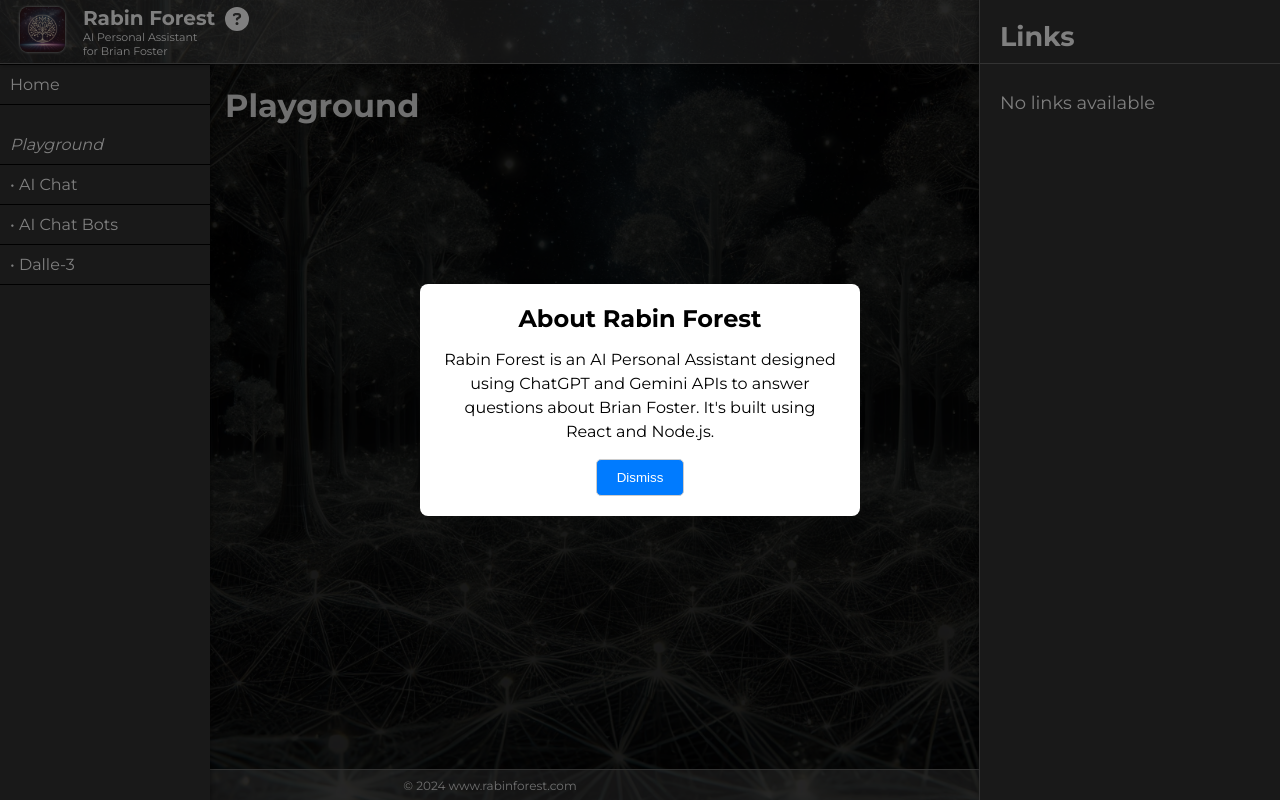
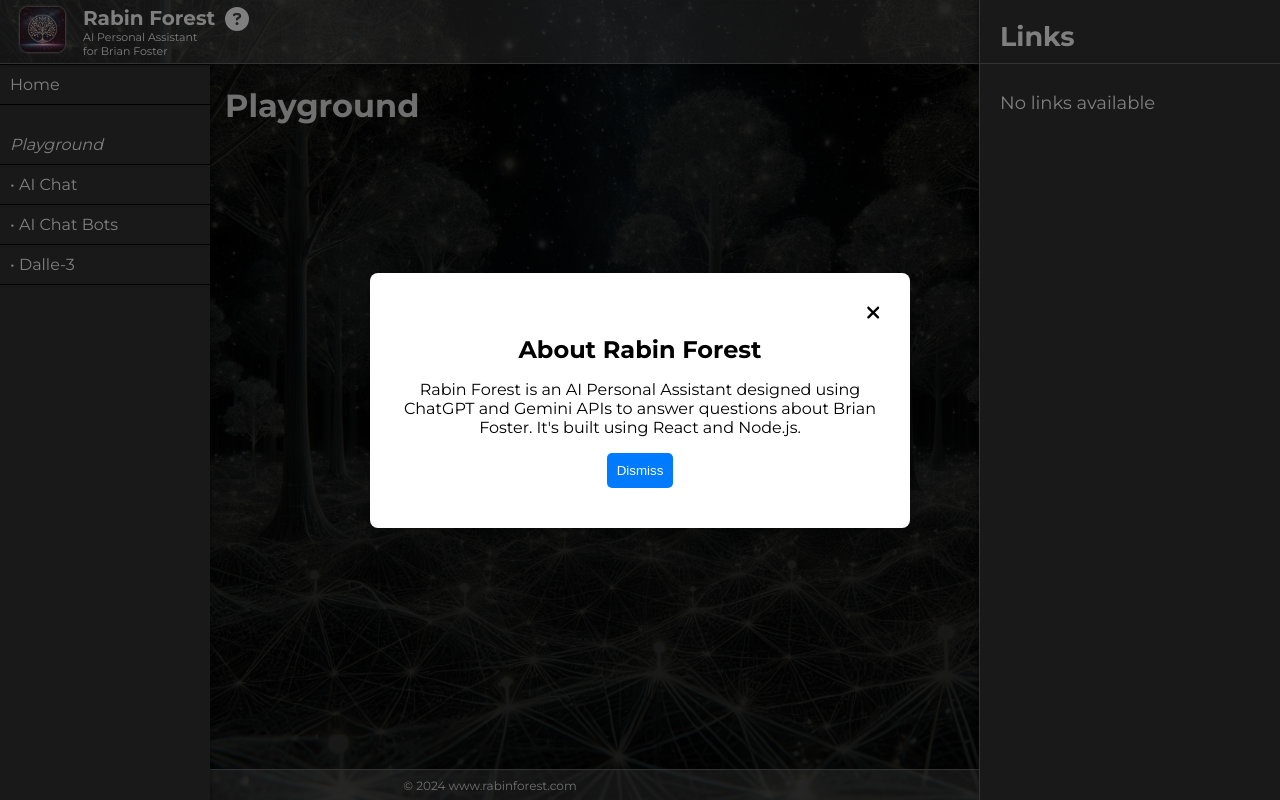
Before and after one commit to sg-bfoster/rabinforest, a React (Create React App) app: page /playground in a window 1280 px wide. Both pictures are taken after a click on the icon 237 px from the left and 19 px from the top of the page. Built offline with nearby package versions, Linux system fonts and the light colour scheme.

Commit message:
unversal modal

```diff
--- a/src/AI-Chat-Bots.js
+++ b/src/AI-Chat-Bots.js
@@ -2,14 +2,16 @@ import React, { useState, useRef, useEffect } from 'react';
 import axios from 'axios';
 import { FontAwesomeIcon } from '@fortawesome/react-fontawesome';
 import { faCircleQuestion } from '@fortawesome/free-solid-svg-icons';
+import { useDispatch } from 'react-redux';
+import { openModal } from './features/modalSlice';
 
 const AIChatBots = () => {
     const [messages, setMessages] = useState([]); // State for messages
     const [isActive, setIsActive] = useState(false);
-    const [showModal, setShowModal] = useState(false);
     const conLength = 8;
     const messagesEndRef = useRef(null);
     const conversationRef = useRef(null);
+    const dispatch = useDispatch();
 
     let assistantAHistory = [];
     let assistantBHistory = [];
@@ -62,6 +64,14 @@ const AIChatBots = () => {
         ];
         const { data } = await axios.post('https://bfoster-services.herokuapp.com/ai/ai-chat', { messages: conversation });
         return data.response;
+    };
+    const handleOpenModal = () => {
+        dispatch(
+            openModal({
+                title: '',
+                type: 'chat-bots',
+            })
+        );
     };
 
     const startDiscussion = async () => {
@@ -144,7 +154,7 @@ const AIChatBots = () => {
                 <FontAwesomeIcon
                     icon={faCircleQuestion}
                     className="playground-help-icon"
-                    onClick={() => setShowModal(true)}
+                    onClick={() => handleOpenModal()}
                     title="AI Chat Bots"
                 />
             </div>
@@ -170,17 +180,6 @@ const AIChatBots = () => {
                     </button>
                 </div>
             </div>
-
-            {/* Modal */}
-            {showModal && (
-                <div className="modal-overlay" onClick={() => setShowModal(false)}>
-                    <div className="modal-content" onClick={(e) => e.stopPropagation()}>
-                        <h3>AI Chat Bots</h3>
-                        <p>This page allows two ChatGPT chat bots to discuss the topic you provide.</p>
-                        <button className="close-button" onClick={() => setShowModal(false)}>Close</button>
-                    </div>
-                </div>
-            )}
         </div>
     );
 };
--- a/src/AI-Chat.js
+++ b/src/AI-Chat.js
@@ -2,18 +2,28 @@ import { faCircleQuestion } from '@fortawesome/free-solid-svg-icons';
 import { FontAwesomeIcon } from '@fortawesome/react-fontawesome';
 import axios from 'axios';
 import React, { useState, useEffect, useRef } from 'react';
+import { openModal } from './features/modalSlice';
+import { useDispatch } from 'react-redux';
 
 function App() {
     const [prompt, setPrompt] = useState('');
     const [messages, setMessages] = useState([]);
     const messagesEndRef = useRef(null);
     const messagesContainerRef = useRef(null);
-    const [showModal, setShowModal] = useState(false);
-
+    const dispatch = useDispatch();
 
     const fetchResponse = async (prompt, history) => {
         const { data } = await axios.post('https://bfoster-services.herokuapp.com/ai/generate-text-gemini', { prompt: prompt, history: history });
         return data.response;
+    };
+
+    const handleOpenModal = () => {
+        dispatch(
+            openModal({
+                title: '',
+                type: 'chat',
+            })
+        );
     };
 
     const handleSubmit = async (e) => {
@@ -69,7 +79,7 @@ function App() {
                 <FontAwesomeIcon
                     icon={faCircleQuestion}
                     className="playground-help-icon"
-                    onClick={() => setShowModal(true)}
+                    onClick={() => handleOpenModal()}
                     title="AI Chat - Gemini"
                 />
             </div>
@@ -94,16 +104,7 @@ function App() {
             </form>
 
             </div>
-            {/* Modal */}
-            {showModal && (
-                <div className="modal-overlay" onClick={() => setShowModal(false)}>
-                    <div className="modal-content" onClick={(e) => e.stopPropagation()}>
-                        <h3>AI Chat - Gemini</h3>
-                        <p>This page utilizies Google Gemini AI APIs for queries.</p>
-                        <button className="close-button" onClick={() => setShowModal(false)}>Close</button>
-                    </div>
-                </div>
-            )}
+
         </div>
     );
 }
--- a/src/App.css
+++ b/src/App.css
@@ -1003,3 +1003,66 @@ button:disabled {
 .close-button {
   margin-top: 10px;
 }
+
+/* src/components/Modal.css */
+
+.modal-overlay {
+  position: fixed;
+  top: 0;
+  left: 0;
+  width: 100%;
+  height: 100%;
+  background-color: rgba(0, 0, 0, 0.5); /* Semi-transparent background */
+  display: flex;
+  justify-content: center;
+  align-items: center;
+  z-index: 1000; /* Ensure it's on top */
+}
+
+.modal-content {
+  background-color: #fff;
+  border-radius: 8px;
+  width: 90%;
+  max-width: 500px;
+  max-height: 90%;
+  overflow-y: auto;
+  position: relative;
+  padding: 20px;
+  box-shadow: 0 5px 15px rgba(0,0,0,0.3);
+  animation: fadeIn 0.3s ease-in-out;
+}
+
+.modal-header {
+  text-align: right;
+  /* display: flex;
+  justify-content: space-between;
+  align-items: center;
+  margin-bottom: 15px; */
+}
+.modal-body h2{
+  margin-top: 0;
+}
+
+.modal-title {
+  margin: 0;
+  font-size: 1.5rem;
+}
+
+.modal-close-button {
+  background: none;
+  border: none;
+  font-size: 1.2rem;
+  cursor: pointer;
+  color: #000000;
+}
+
+.modal-body {
+  font-size: 1rem;
+  padding-bottom: 20px;
+}
+
+/* Optional: Add fade-in animation */
+@keyframes fadeIn {
+  from { opacity: 0; transform: translateY(-10px); }
+  to { opacity: 1; transform: translateY(0); }
+}
--- a/src/App.js
+++ b/src/App.js
@@ -11,6 +11,7 @@ import Menu from './Menu';
 import Playground from './Playground';
 import { BrowserRouter as Router, Routes, Route } from 'react-router-dom';
 import { fetchAssistantResponse, resetAssistantState } from './features/assistantSlice';
+import Modal from './Modal';
 
 function App() {
   const dispatch = useDispatch();
@@ -157,6 +158,7 @@ function App() {
           </Routes>
         </>
         <Footer isPanelOpen={isPanelOpen}></Footer>
+        <Modal />
       </div>
     </Router>
   );
--- /dev/null
+++ b/src/Modal.js
@@ -0,0 +1,73 @@
+// src/components/Modal.js
+import React from 'react';
+import { useSelector, useDispatch } from 'react-redux';
+import { selectModal, closeModal } from './features/modalSlice';
+import { FontAwesomeIcon } from '@fortawesome/react-fontawesome';
+import { faTimes } from '@fortawesome/free-solid-svg-icons';
+
+const Modal = () => {
+    const dispatch = useDispatch();
+    const { isVisible, type, title } = useSelector(selectModal);
+
+    if (!isVisible) return null;
+
+    const handleClose = () => {
+        dispatch(closeModal());
+    };
+
+    const renderContent = () => {
+        switch (type) {
+            case 'about':
+                return (
+                    <div>
+                        <h2>About Rabin Forest</h2>
+                        <p>
+                            Rabin Forest is an AI Personal Assistant designed using ChatGPT and Gemini APIs to answer questions about Brian Foster. It's built using React and Node.js.
+                        </p>
+                        <button onClick={handleClose}>Dismiss</button>
+                    </div>
+                );
+            case 'chat':
+                return (
+                    <div>
+                        <h2>AI Chat - Gemini</h2>
+                        <p>This page utilizies Google Gemini AI APIs for queries.</p>
+                        <button onClick={handleClose}>Dismiss</button>
+                    </div>
+                );
+            case 'chat-bots':
+                return (
+                    <div>
+                        <h2>AI Chat Bots</h2>
+                        <p>This page allows two ChatGPT chat bots to discuss the topic you provide.</p>
+                        <button onClick={handleClose}>Dismiss</button>
+                    </div>
+                );
+            case 'custom':
+                return (
+                    <div>
+                        <button onClick={handleClose}>Close</button>
+                    </div>
+                );
+            // Add more cases as needed
+            default:
+                return null;
+        }
+    };
+
+    return (
+        <div className="modal-overlay" onClick={handleClose} aria-modal="true" role="dialog">
+            <div className="modal-content" onClick={(e) => e.stopPropagation()}>
+                <div className="modal-header">
+                    {title && <h2 className="modal-title">{title}</h2>}
+                    <button className="modal-close-button" onClick={handleClose} aria-label="Close Modal">
+                        <FontAwesomeIcon icon={faTimes} />
+                    </button>
+                </div>
+                <div className="modal-body">{renderContent()}</div>
+            </div>
+        </div>
+    );
+};
+
+export default Modal;
--- a/src/Navbar.js
+++ b/src/Navbar.js
@@ -1,13 +1,22 @@
-import React, { useState } from 'react';
+import React from 'react';
 import { FontAwesomeIcon } from '@fortawesome/react-fontawesome';
 import { faBars, faCircleQuestion } from '@fortawesome/free-solid-svg-icons';
 import { Link } from 'react-router-dom';
 
+import { openModal } from './features/modalSlice';
+import { useDispatch } from 'react-redux';
+
 const Navbar = ({ togglePanel, toggleMenu, newLinks, isDesktop, isPanelOpen }) => {
-  const [isModalOpen, setIsModalOpen] = useState(false);
+  const dispatch = useDispatch();
 
-  const toggleModal = () => {
-    setIsModalOpen(!isModalOpen);
+
+  const handleOpenModal = () => {
+    dispatch(
+      openModal({
+        title: '',
+        type: 'about',
+      })
+    );
   };
 
   return (
@@ -40,7 +49,7 @@ const Navbar = ({ togglePanel, toggleMenu, newLinks, isDesktop, isPanelOpen }) =
           <FontAwesomeIcon
             icon={faCircleQuestion}
             className="navbar-help-icon"
-            onClick={toggleModal}
+            onClick={handleOpenModal}
             title="About Rabin Forest"
           />
 
@@ -59,20 +68,6 @@ const Navbar = ({ togglePanel, toggleMenu, newLinks, isDesktop, isPanelOpen }) =
         </div>
       </div>
 
-      {/* Modal */}
-      {isModalOpen && (
-        <div className="modal-overlay" onClick={toggleModal}>
-          <div className="modal" onClick={(e) => e.stopPropagation()}>
-            <h2>About Rabin Forest</h2>
-            <p>
-              Rabin Forest is an AI Personal Assistant designed using ChatGPT and Gemini APIs to answer questions about Brian Foster. It's built using React and Node.js.
-            </p>
-            <button className="modal-close-btn" onClick={toggleModal}>
-              Dismiss
-            </button>
-          </div>
-        </div>
-      )}
     </>
   );
 };
--- a/src/features/assistantSlice.js
+++ b/src/features/assistantSlice.js
@@ -43,7 +43,6 @@ const assistantSlice = createSlice({
       state.newLinks = [];
       state.error = null;
       localStorage.removeItem('conversation');
-      // localStorage.removeItem('persistentLinks');
       localStorage.removeItem('threadId');
     },
     addLink(state, action) {
--- /dev/null
+++ b/src/features/modalSlice.js
@@ -0,0 +1,34 @@
+import { createSlice } from '@reduxjs/toolkit';
+
+const initialState = {
+  isVisible: false,
+  type: null, // e.g., 'about', 'example', 'confirmation', etc.
+  payload: {}, // Additional data for the modal
+  title: '', // Optional: Modal title
+};
+
+const modalSlice = createSlice({
+  name: 'modal',
+  initialState,
+  reducers: {
+    openModal(state, action) {
+      state.isVisible = true;
+      state.type = action.payload.type || null;
+      state.payload = action.payload.payload || {};
+      state.title = action.payload.title || '';
+    },
+    closeModal(state) {
+      state.isVisible = false;
+      state.type = null;
+      state.payload = {};
+      state.title = '';
+    },
+  },
+});
+
+export const { openModal, closeModal } = modalSlice.actions;
+
+// Selector
+export const selectModal = (state) => state.modal;
+
+export default modalSlice.reducer;
--- a/src/store.js
+++ b/src/store.js
@@ -1,9 +1,12 @@
 import { configureStore } from '@reduxjs/toolkit';
 import assistantReducer from './features/assistantSlice';
+import modalReducer from './features/modalSlice';
+
 
 const store = configureStore({
   reducer: {
     assistant: assistantReducer,
+    modal: modalReducer,
   },
 });
 
```
